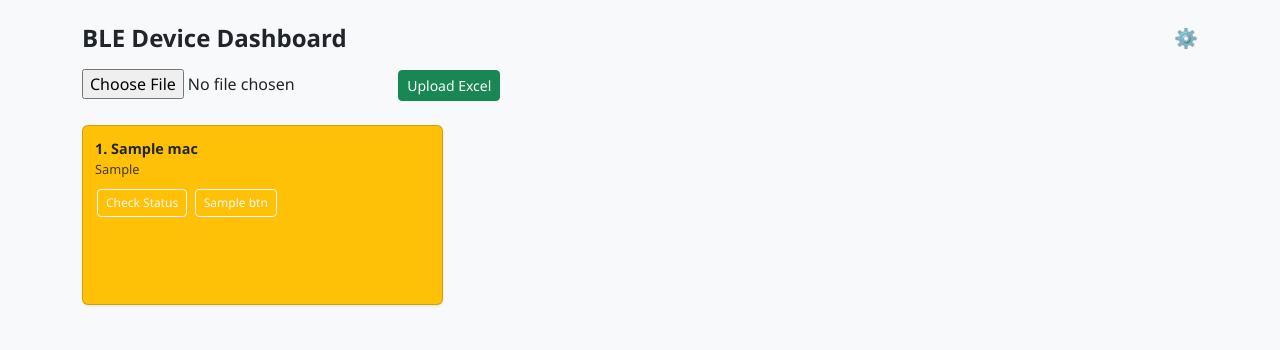
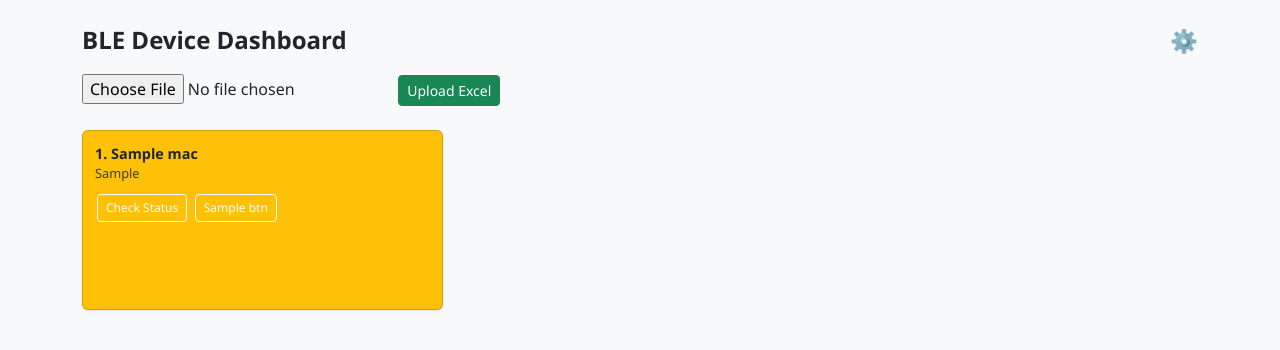
Before and after one commit to amit1547/BLE_Dashboard, a Flask app: template templates/index.html in a window 1280 px wide. Shown: the top 350 px of the page. Run offline with Flask 3, Linux system fonts and the light colour scheme; the template is opened without the code that fills it: most values are stand-ins (such as "Sample title", 1, 10 or a date in 2020).

Commit message:
16th commit

```diff
--- a/templates/index.html
+++ b/templates/index.html
@@ -2,7 +2,7 @@
 <html lang="en">
 <head>
   <meta charset="UTF-8">
-  <title>BLE Dashboard</title>
+  <title>BLE Device Dashboard</title>
   <link href="https://cdn.jsdelivr.net/npm/bootstrap@5.3.2/dist/css/bootstrap.min.css" rel="stylesheet">
   <link href="/static/style.css" rel="stylesheet">
   <style>
@@ -10,7 +10,7 @@
     .settings-icon {
       float: right;
       cursor: pointer;
-      font-size: 1.2rem;
+      font-size: 1.4rem;
       color: #555;
     }
     .settings-icon:hover { color: #000; }
```
